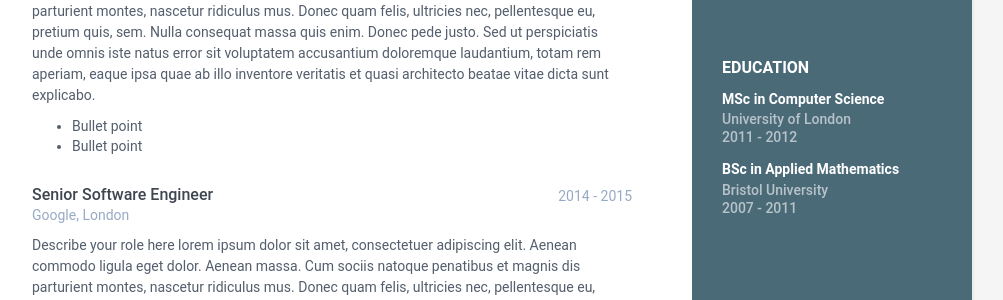
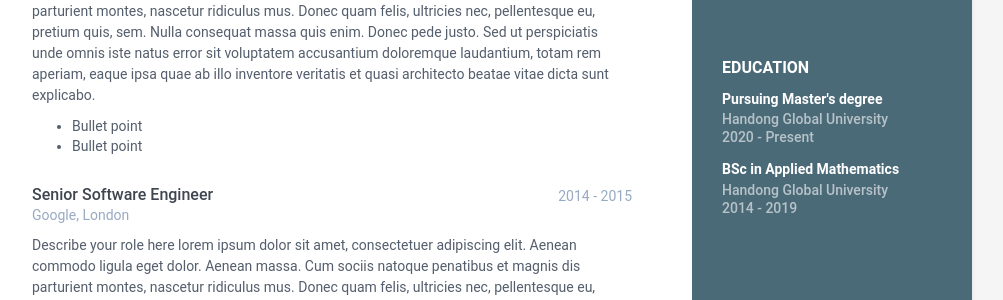
Before and after one commit to hanyoungYoo/hanyoungyoo.github.io, a Jekyll site: the page built from index.html, in a window 1280 px wide and 900 px high. Shown: the part 425-725 px from the top of the window, without its empty margins (168-1171 px from the left). Built offline with Jekyll 4.4.1, drawn with Linux system fonts in a browser that asks for light colours; some of the changed text lies outside the part shown.

Commit message:
update data

```diff
--- a/_data/data.yml
+++ b/_data/data.yml
@@ -27,9 +27,9 @@ career-profile:
       Donec quam felis, ultricies nec, pellentesque eu.
       Second paragraph if required.
 education:
-    - degree: MSc in Computer Science
-      university: University of London
-      time: 2011 - 2012
+    - degree: Pursuing Master's degree
+      university: Handong Global University
+      time: 2020 - Present
       details: |
         Describe your study here lorem ipsum dolor sit amet, consectetuer
         adipiscing elit. Aenean commodo ligula eget dolor. Aenean massa. Cum
@@ -39,8 +39,8 @@ education:
           - Bullet point
           - Bullet point
     - degree: BSc in Applied Mathematics
-      university: Bristol University
-      time: 2007 - 2011
+      university: Handong Global University
+      time: 2014 - 2019
       details: |
         Describe your study here lorem ipsum dolor sit amet, consectetuer
         adipiscing elit. Aenean commodo ligula eget dolor. Aenean massa. Cum
@@ -135,28 +135,3 @@ publications:
         link: "#"
         authors: Edgar T. Irons
         conference: "Comm. ACM 4 (1961), 51–55"
-
-skills:
-    title: Skills &amp; Proficiency
-
-    toolset:
-      - name: Python & Django
-        level: 98%
-
-      - name: Javascript & jQuery
-        level: 98%
-
-      - name: Angular
-        level: 98%
-
-      - name: HTML5 & CSS
-        level: 95%
-
-      - name: Ruby on Rails
-        level: 85%
-
-      - name: Sketch & Photoshop
-        level: 60%
-
-footer: >
-    Designed with <i class="fas fa-heart"></i> by <a href="http://themes.3rdwavemedia.com" target="_blank" rel="nofollow">Xiaoying Riley</a>
```
